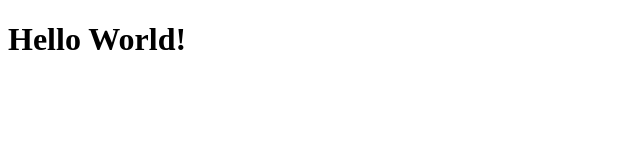
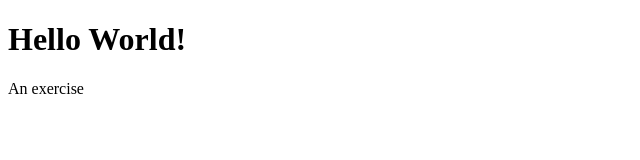
Before and after one commit to JeremyWarui/js-dev-env, a website: page src/index.html in a window 1280 px wide. Shown: the full height of the page, 0-640 px from the left. Drawn offline with Linux system fonts and the light colour scheme.

Commit message:
localtunnel

```diff
--- a/package.json
+++ b/package.json
@@ -30,7 +30,7 @@
         "jsdom": "^16.4.0",
         "json-schema-faker": "0.5.0-rcv.27",
         "json-server": "0.16.3",
-        "localtunnel": "2.0.1",
+        "localtunnel": "^2.0.1",
         "mini-css-extract-plugin": "^1.3.9",
         "mocha": "8.3.0",
         "npm-run-all": "4.1.5",
--- a/src/index.html
+++ b/src/index.html
@@ -8,5 +8,6 @@
 </head>
 <body>
   <h1>Hello World!</h1>
+  <p>An exercise</p>
 </body>
 </html>
```
Also changed, not shown: 1 other file.
